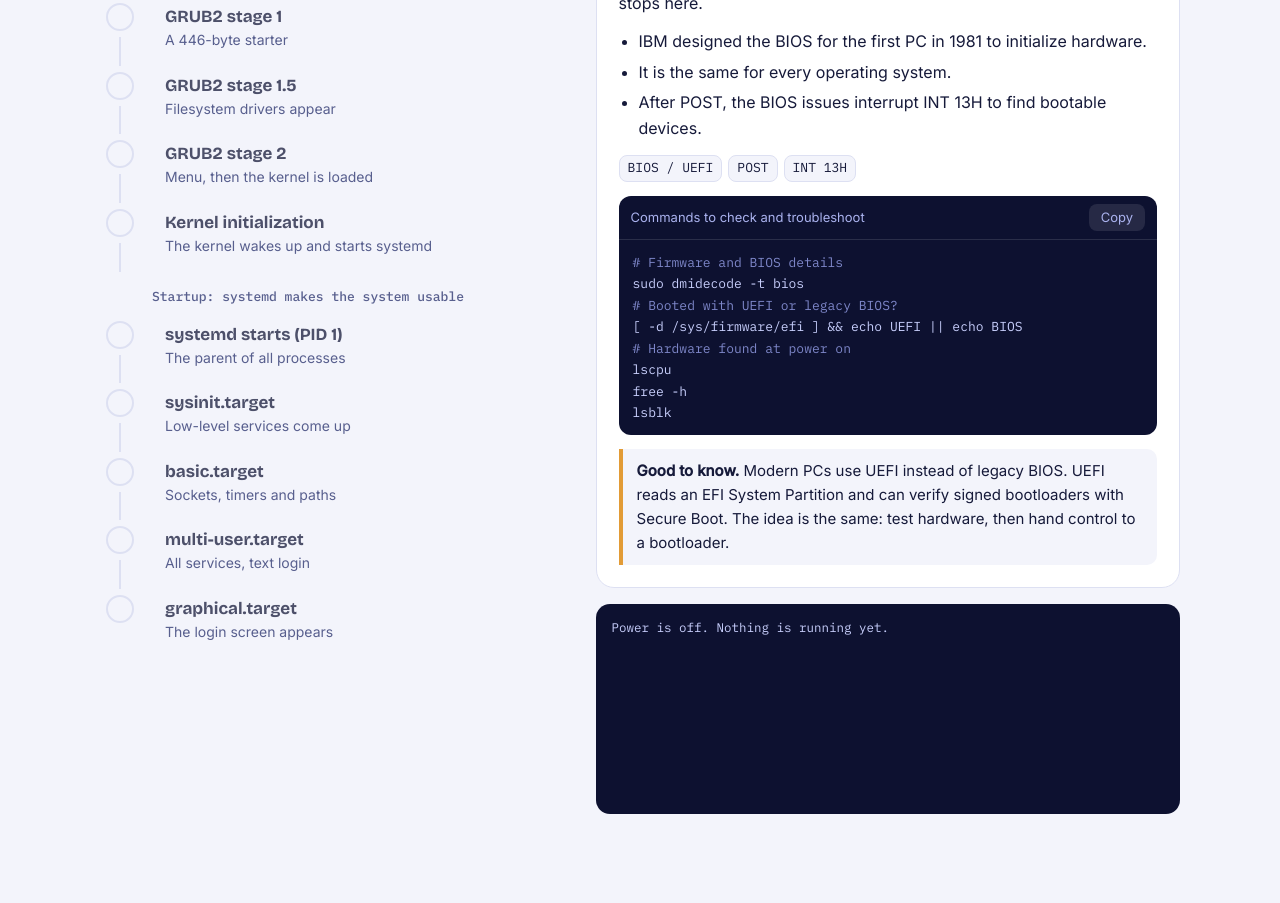
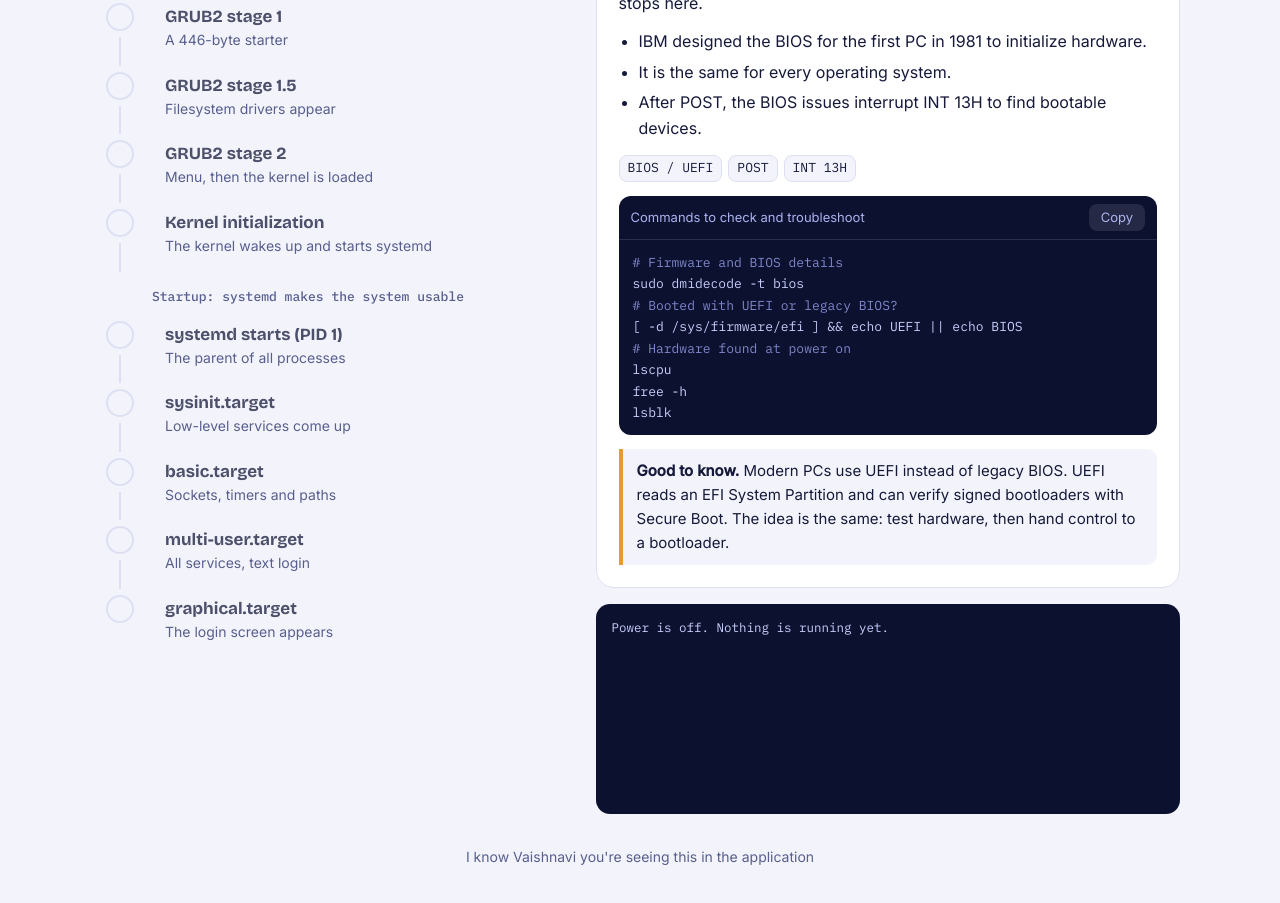
Before and after one commit to BalajiShetty7/Linux-Bootloader-Startup, a plain HTML site: page Linux-Bootloader.html in a window 1280 px wide. Shown: the part 697-1600 px from the top of the page. Before the commit the page ends 1559 px from the top, so only its background shows below. Drawn offline with nearby package versions, Linux system fonts and the light colour scheme.

Commit message:
Add Vaishnavi application note
Co-authored-by: Copilot <223556219+Copilot@users.noreply.github.com>

```diff
--- a/Linux-Bootloader.html
+++ b/Linux-Bootloader.html
@@ -74,6 +74,7 @@ button:focus-visible{outline:3px solid var(--ac);outline-offset:2px}
 .term .t{color:#7e87c9}.term .ok{color:#52d6a0}.term .h{color:#ffc857}
 .login{margin-top:14px;border-radius:12px;padding:16px;text-align:center;color:#fff;background:linear-gradient(135deg,#2b2f8f,#7b3fbf 60%,#e8478b)}
 .login b{font:700 18px 'Bricolage Grotesque'}.login div{font:13px 'IBM Plex Mono';opacity:.9;margin-top:4px}
+.app-note{text-align:center;margin:32px 0 0;color:var(--mu);font-size:14px}
 @media (max-width:860px){.grid{grid-template-columns:1fr}.side{position:static}}
 @media (prefers-reduced-motion:reduce){*{animation:none!important;transition:none!important}}
 </style>
@@ -96,6 +97,7 @@ button:focus-visible{outline:3px solid var(--ac);outline-offset:2px}
       <pre class="term" id="term" aria-label="Boot log">Power is off. Nothing is running yet.</pre>
     </div>
   </div>
+  <p class="app-note">I know Vaishnavi you're seeing this in the application</p>
 </div>
 <script>
 const S=[
```
